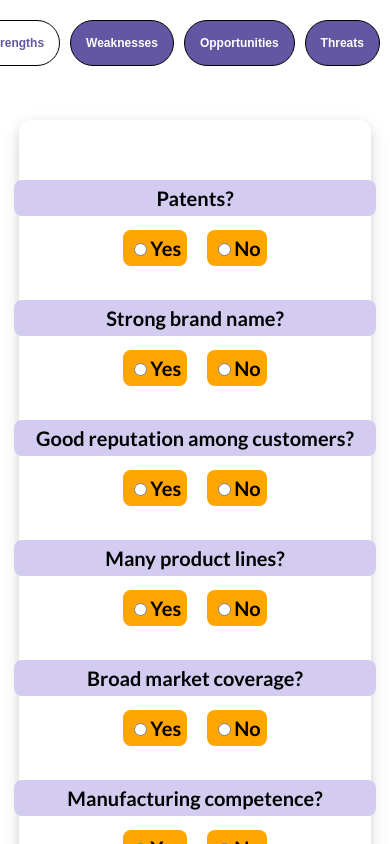
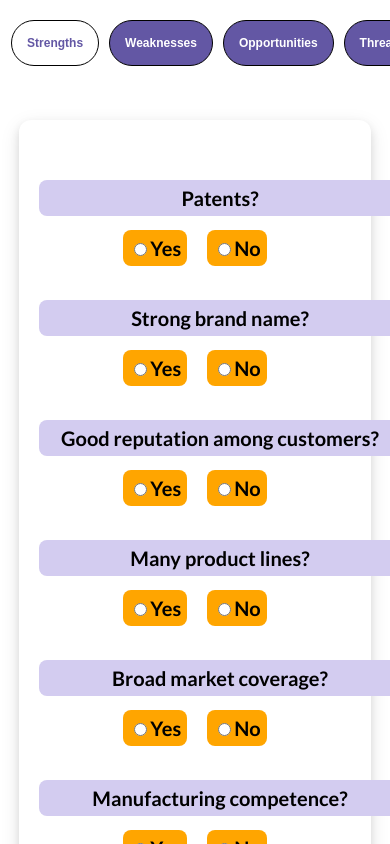
Before and after one commit to Tolushawlar/DISC, a React (Create React App) app: page /swot in a window 390 px wide. Shown: the top 844 px of the page. Built offline with nearby package versions, Linux system fonts and the light colour scheme.

Commit message:
design updates v5

```diff
--- a/src/Swot.css
+++ b/src/Swot.css
@@ -153,6 +153,11 @@ input {
     width: 80vw;
   }
 
+  .question{
+    /* background-color: red; */
+    width: 80vw;
+  }
+
   .results {
     width: 80vw;
   }
@@ -160,7 +165,7 @@ input {
   .tabs {
 
     gap: 10px !important;
-    width: 80vw !important;
+    width: 100vw !important;
     justify-content: center !important;
     align-items: center !important;
   }
```
